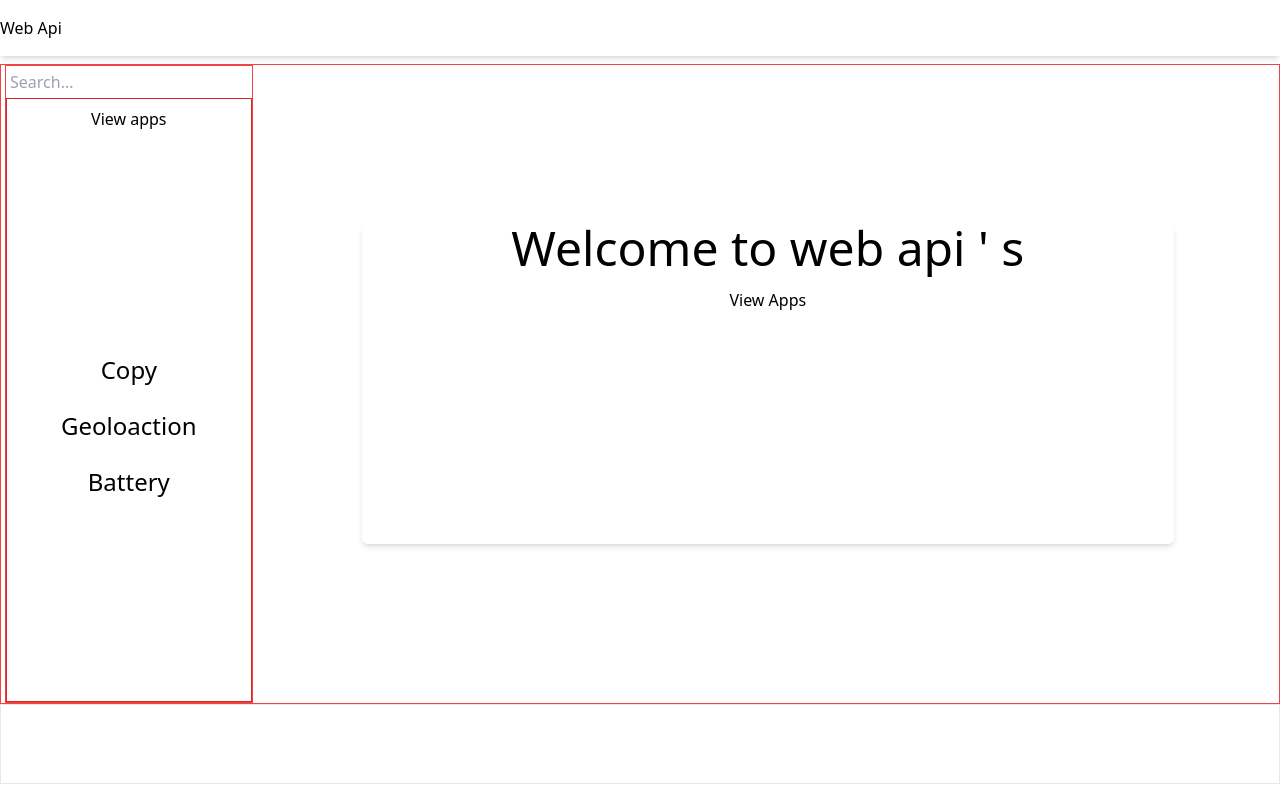
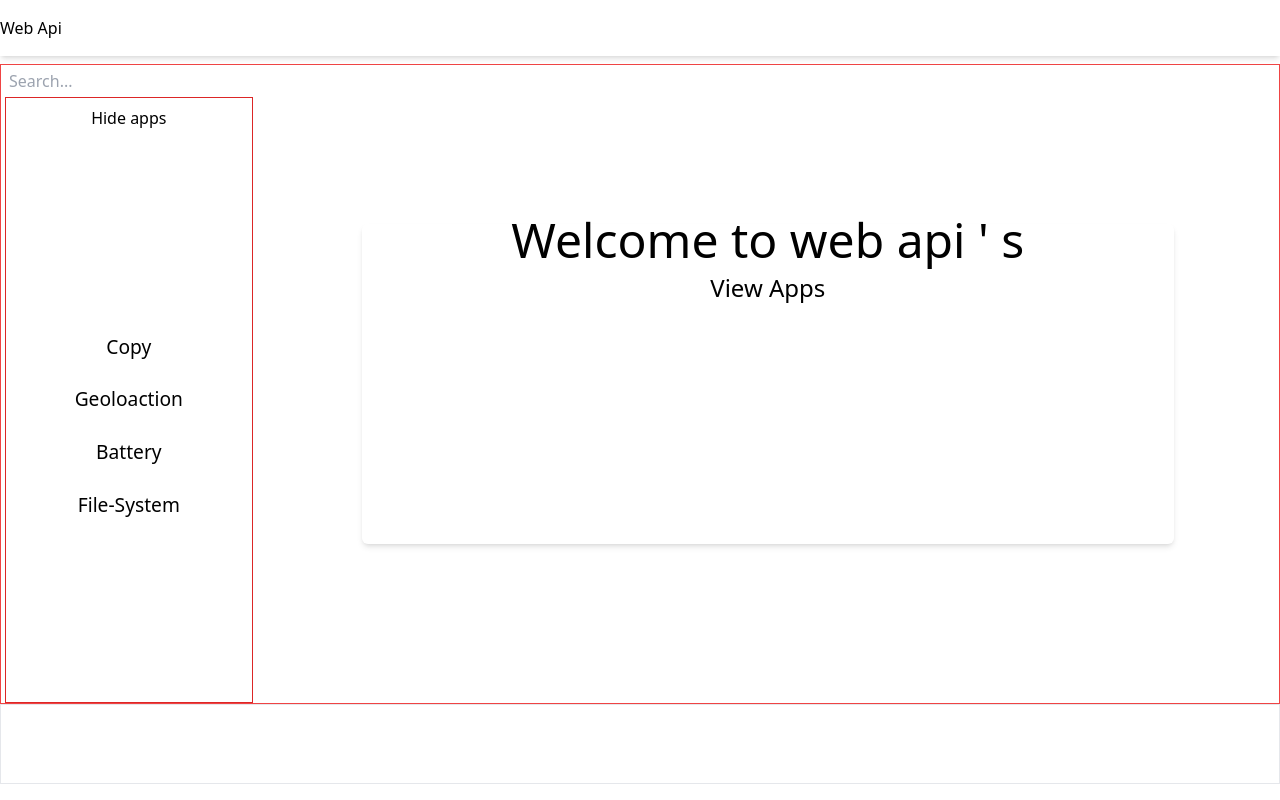
Before and after one commit to masiucd/ecommerce-on-jam-stack, a Next.js app: page / in a window 1280 px wide. Both pictures are taken after a click on the button "View apps". Built offline with nearby package versions, Linux system fonts and the light colour scheme.

Commit message:
Open file

```diff
--- /dev/null
+++ b/components/apps/file-system/file-system.tsx
@@ -0,0 +1,57 @@
+import React from "react"
+
+const getFile = async (): Promise<void> => {
+  if (typeof window !== "undefined" && "showOpenFilePicker" in window) {
+    const response = await window?.showOpenFilePicker({
+      types: [
+        {
+          description: "Svg Images",
+          accept: {
+            "image/*": [".png", ".gif", ".jpeg", ".jpg", ".svg"],
+          },
+        },
+      ],
+      excludeAcceptAllOption: true,
+      multiple: true,
+    })
+    const [{kind, name}] = response
+    console.log({kind, name})
+  }
+}
+const FileSystem = (): JSX.Element => {
+  return (
+    <div className="flex flex-col border border-red-500">
+      <h2>
+        <a href="https://developer.mozilla.org/en-US/docs/Web/API/File_System_Access_API">
+          MDN File System
+        </a>
+      </h2>
+
+      <div className="flex flex-col ">
+        <div className="flex justify-between max-w-[18rem] mx-auto border gap-4">
+          <button
+            id="open"
+            className="border"
+            onClick={async (): Promise<void> => {
+              await getFile()
+            }}
+          >
+            Open Svg
+          </button>
+          <button disabled className="border">
+            Save Svg
+          </button>
+        </div>
+        <textarea
+          id="editor"
+          rows={20}
+          placeholder="Upload SVG"
+          disabled
+        ></textarea>
+      </div>
+      <div id="img-container"></div>
+    </div>
+  )
+}
+
+export default FileSystem
--- a/components/layout/sidebar.tsx
+++ b/components/layout/sidebar.tsx
@@ -1,32 +1,22 @@
 import dynamic from "next/dynamic"
 import {useState} from "react"
-import useSWR from "swr"
+
+import data from "../../data/d.json"
 const AppDataList = dynamic(() => import("~components/lists/app-data"))
-
-const fetcher = (url: string): Promise<WebApi[]> =>
-  fetch(url).then(res => res.json())
 
 type Props = {
   styles?: string
 }
 export default function Sidebar({styles = ""}: Props): JSX.Element {
   const [open, setOpen] = useState(false)
-  const {data, error} = useSWR("api/web-apis", fetcher)
-  if (!data) return <h3>Loading...</h3>
-  if (error) {
-    return <h3> Error...</h3>
-  }
-
   return (
-    <section className="border border-red-500 h-full flex flex-col">
+    <section className={`h-full hidden md:flex flex-col ${styles}`}>
       <div className="p-1">
         <input placeholder="Search..." />
       </div>
-      <nav
-        className={`border border-red-600 flex flex-col justify-center items-center ${styles}`}
-      >
+      <nav className="border border-red-600 flex flex-col justify-center items-center h-full">
         <button className="mb-auto mt-2" onClick={(): void => setOpen(!open)}>
-          View apps
+          {open ? "Hide" : "View"} apps
         </button>
         {data && <AppDataList open={open} data={data} />}
       </nav>
--- a/components/lists/app-data.tsx
+++ b/components/lists/app-data.tsx
@@ -20,9 +20,9 @@ const AppDataList = ({open, data}: Props): JSX.Element => (
           data.map(({name}) => (
             <li
               key={name}
-              className="text-2xl relative capitalize mb-2 p-2 hover:text-fuchsia-400 after:content-[''] after:absolute after:bottom-0 after:left-0 after:bg-fuchsia-400 after:w-0 after:h-1 after:hover:w-full after:transition-all after:duration-400"
+              className="text-[1.2em] relative capitalize mb-2 p-2 hover:text-fuchsia-400 after:content-[''] after:absolute after:bottom-0 after:left-0 after:bg-fuchsia-400 after:w-0 after:h-1 after:hover:w-full after:transition-all after:duration-400"
             >
-              <Link href={`/apps/${name}`}>
+              <Link href={`/apps/${name}`} as={`/apps/${name}`}>
                 <a>{name}</a>
               </Link>
             </li>
--- /dev/null
+++ b/data/d.json
@@ -0,0 +1,6 @@
+[
+  {"name": "copy"},
+  {"name": "geoloaction"},
+  {"name": "battery"},
+  {"name": "file-system"}
+]
--- a/pages/api/web-apis.ts
+++ b/pages/api/web-apis.ts
@@ -3,7 +3,12 @@ import type {NextApiRequest, NextApiResponse} from "next"
 
 type Data = Array<WebApi>
 
-const webApis = [{name: "copy"}, {name: "geoloaction"}, {name: "battery"}]
+const webApis = [
+  {name: "copy"},
+  {name: "geoloaction"},
+  {name: "battery"},
+  {name: "file-system"},
+]
 
 export default async function handler(
   req: NextApiRequest,
--- a/pages/apps/[slug].tsx
+++ b/pages/apps/[slug].tsx
@@ -1,3 +1,4 @@
+import dynamic from "next/dynamic"
 import {GetStaticPaths, GetStaticProps} from "next/types"
 import {ParsedUrlQuery} from "node:querystring"
 import React, {ReactElement} from "react"
@@ -5,14 +6,34 @@ import React, {ReactElement} from "react"
 import Layout, {InnerLayout} from "~components/layout/layout"
 import Sidebar from "~components/layout/sidebar"
 
+const FileSystem = dynamic(
+  () => import("~components/apps/file-system/file-system")
+)
+
 interface AppsPathProps extends ParsedUrlQuery {
   slug: string
 }
 type Props = {
   slug: string
 }
+
+const renderApp = (slug: string): JSX.Element => {
+  switch (slug) {
+    case "copy":
+      return <h1>copy</h1>
+    case "geoloaction":
+      return <h1>geoloaction</h1>
+    case "battery":
+      return <h1>battery</h1>
+    case "file-system":
+      return <FileSystem />
+    default:
+      throw new Error("Unknown app")
+  }
+}
+
 const AppPage = ({slug}: Props): JSX.Element => {
-  return <div>AppPage {slug}</div>
+  return <div>{renderApp(slug)}</div>
 }
 
 export const getStaticPaths: GetStaticPaths<AppsPathProps> = async () => {
--- a/pages/index.tsx
+++ b/pages/index.tsx
@@ -13,10 +13,14 @@ type HomePageProps = {
 const HomePage = ({data}: HomePageProps): JSX.Element => {
   const [open, setOpen] = useState(false)
   return (
-    <div className="h-[40vh] flex flex-col items-center justify-center px-4 rounded-md shadow-md">
-      <div className="mb-auto flex flex-col justify-center">
-        <h1 className="text-5xl mb-4">Welcome to web api &apos; s</h1>
-        <button onClick={(): void => setOpen(!open)}>View Apps</button>
+    <div className="min-h-[40vh] flex flex-col items-center justify-center px-4 rounded-md shadow-md">
+      <div className="mb-auto flex flex-col justify-center text-2xl">
+        <h1 className="text-[1.4em] md:text-[2em] mb-4">
+          Welcome to web api &apos; s
+        </h1>
+        <button onClick={(): void => setOpen(!open)}>
+          {open ? "Hide" : "View"} Apps
+        </button>
       </div>
       {data && <AppDataList open={open} data={data} />}
     </div>
@@ -41,7 +45,7 @@ HomePage.getLayout = function getLayout(page: ReactElement): JSX.Element {
   return (
     <Layout>
       <InnerLayout>
-        <Sidebar styles="hidden md:flex md:col-span-1 h-full " />
+        <Sidebar />
         <main className="col-span-full md:col-span-4">
           <div className=" max-w[90%] max-w-[80%] mx-auto">{page}</div>
         </main>
```
Also changed, not shown: types.d.ts (+8 -0 lines).
